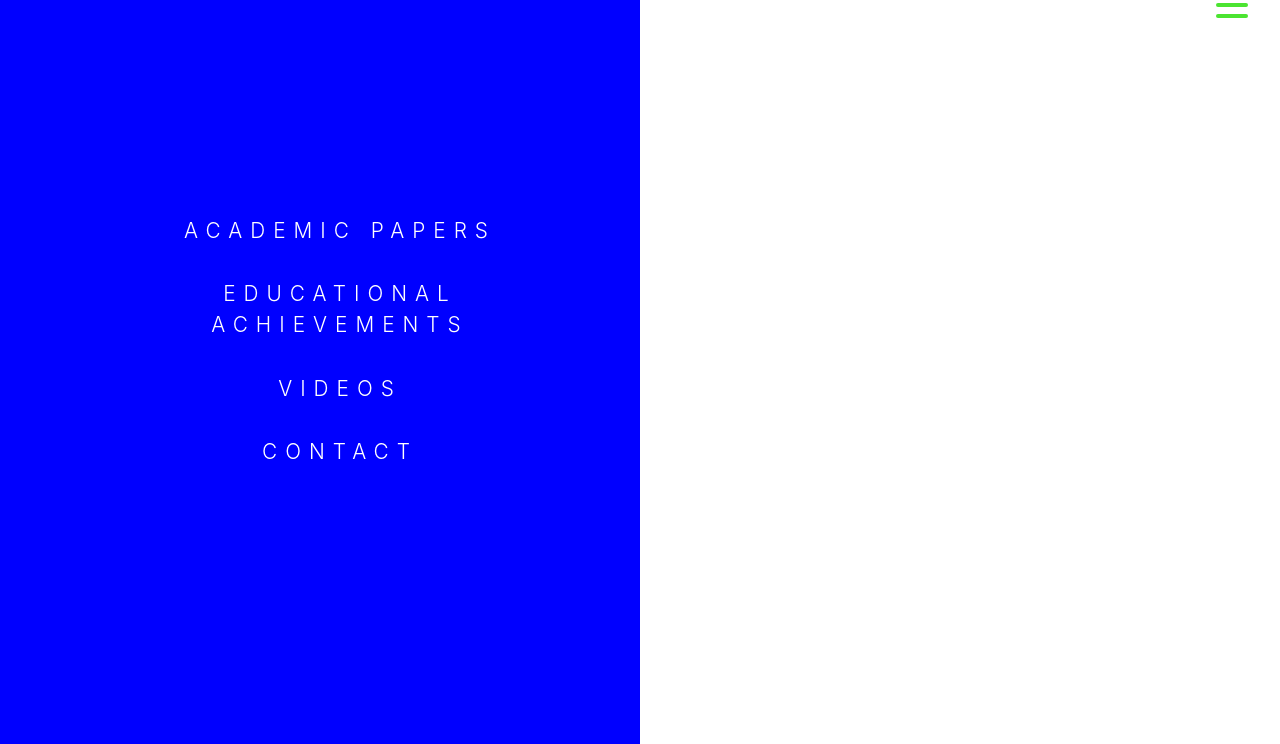
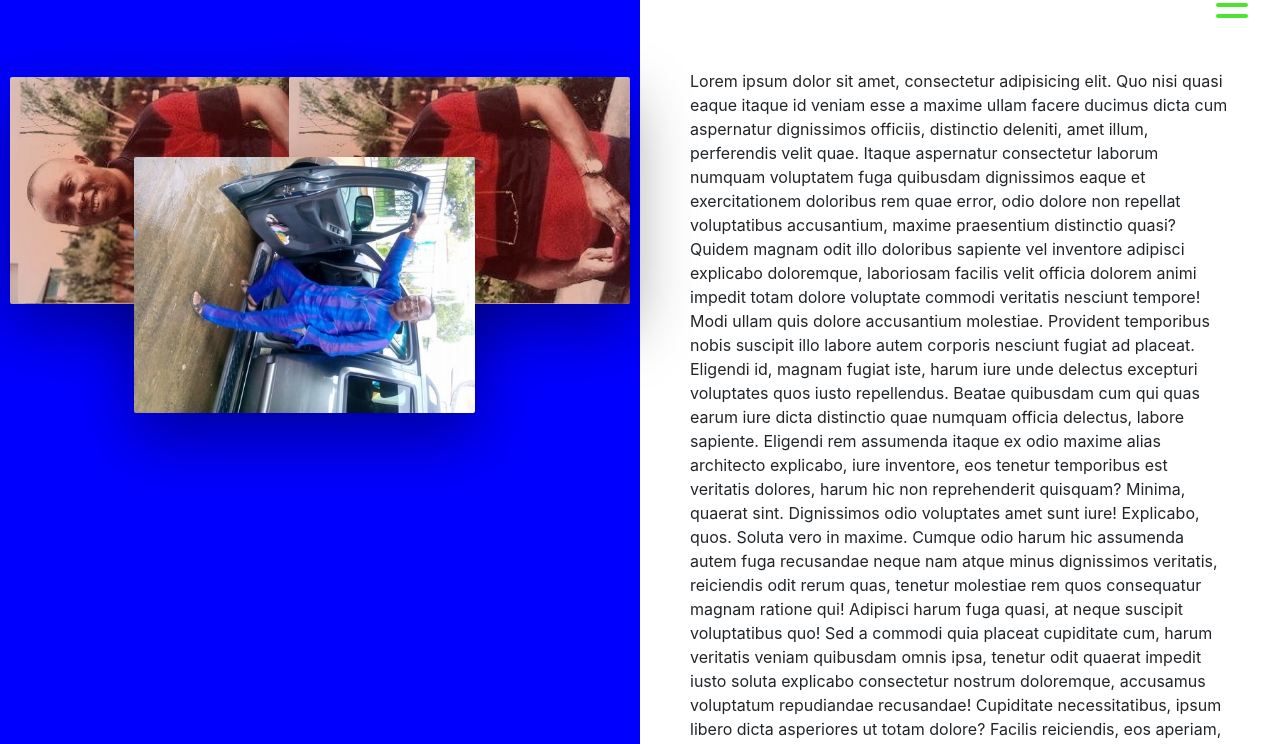
Before and after one commit to jamiebones/Prof_Ken_Website, a Gatsby site: page /profile in a window 1280 px wide. Before the commit this address had no page. Shown: the part 51-795 px from the top of the page. Built offline with nearby package versions, Linux system fonts and the light colour scheme; Gatsby itself is replaced by a stand-in of ours.

Commit message:
created profile page and added images

```diff
--- a/src/components/menu.js
+++ b/src/components/menu.js
@@ -94,13 +94,18 @@
     <StyledMenu open={open}>
       <ul className="navigation__list">
         <li className="navigation__item">
+          <Link className="navigation__link" to="/">
+            Home
+          </Link>
+        </li>
+        <li className="navigation__item">
           <Link className="navigation__link" to="/research-papers">
             Academic Papers
           </Link>
         </li>
         <li className="navigation__item">
-          <Link className="navigation__link" to="/">
-            Educational Achievements
+          <Link className="navigation__link" to="/profile">
+            Profile
           </Link>
         </li>
         <li className="navigation__item">
--- /dev/null
+++ b/src/pages/profile.js
@@ -0,0 +1,161 @@
+import React from "react"
+import styled from "styled-components"
+import Layout from "../components/layout"
+import SEO from "../components/seo"
+import ImageOne from "../images/ken1.jpg"
+import ImageTwo from "../images/ken2.jpg"
+import ImageThree from "../images/ken3.jpg"
+
+const ProfileStyles = styled.div`
+  .composition {
+    position: relative;
+    height: 100vh;
+    width: 50vw;
+
+    &__photo {
+      width: 55%;
+
+      box-shadow: 0 1.5rem 4rem rgba(0, 0, 0, 0.4);
+      border-radius: 2px;
+      position: absolute;
+      z-index: 10;
+      transition: all 0.2s;
+      outline-offset: 2rem;
+
+      &--p1 {
+        left: 0;
+        top: 8rem;
+      }
+      &--p2 {
+        right: 0;
+        top: 8rem;
+      }
+      &--p3 {
+        left: 20%;
+        top: 13rem;
+      }
+      &:hover {
+        transform: scale(1.05) translateY(-0.5rem);
+        box-shadow: 0 2.5rem 4rem rgba($color-black, 0.5);
+        z-index: 20;
+
+        outline: 1.5rem solid $color-primary;
+      }
+    }
+    //When we hover on composition, select the composition__photo that is NOT hovered:
+    &:hover &__photo:not(:hover) {
+      transform: scale(0.95);
+    }
+  }
+`
+
+export default function profile() {
+  return (
+    <Layout>
+      <SEO title="Profile page of Professor Kenneth Okpara." />
+      <ProfileStyles>
+        <div className="row no-gutters">
+          <div className="col-md-6">
+            <div className="fixed-div">
+              <div className="composition">
+                <img
+                  alt="Professor Kenneth Okpara"
+                  className="composition__photo composition__photo--p1"
+                  src={ImageTwo}
+                />
+                <img
+                  alt="Professor Kenneth Okpara"
+                  className="composition__photo composition__photo--p2"
+                  src={ImageTwo}
+                />
+                <img
+                  alt="Professor Kenneth Okpara"
+                  className="composition__photo composition__photo--p3"
+                  src={ImageThree}
+                />
+              </div>
+            </div>
+          </div>
+
+          <div className="col-md-6">
+            <div className="content">
+              <p>
+                Lorem ipsum dolor sit amet, consectetur adipisicing elit. Quo
+                nisi quasi eaque itaque id veniam esse a maxime ullam facere
+                ducimus dicta cum aspernatur dignissimos officiis, distinctio
+                deleniti, amet illum, perferendis velit quae. Itaque aspernatur
+                consectetur laborum numquam voluptatem fuga quibusdam
+                dignissimos eaque et exercitationem doloribus rem quae error,
+                odio dolore non repellat voluptatibus accusantium, maxime
+                praesentium distinctio quasi? Quidem magnam odit illo doloribus
+                sapiente vel inventore adipisci explicabo doloremque, laboriosam
+                facilis velit officia dolorem animi impedit totam dolore
+                voluptate commodi veritatis nesciunt tempore! Modi ullam quis
+                dolore accusantium molestiae. Provident temporibus nobis
+                suscipit illo labore autem corporis nesciunt fugiat ad placeat.
+                Eligendi id, magnam fugiat iste, harum iure unde delectus
+                excepturi voluptates quos iusto repellendus. Beatae quibusdam
+                cum qui quas earum iure dicta distinctio quae numquam officia
+                delectus, labore sapiente. Eligendi rem assumenda itaque ex odio
+                maxime alias architecto explicabo, iure inventore, eos tenetur
+                temporibus est veritatis dolores, harum hic non reprehenderit
+                quisquam? Minima, quaerat sint. Dignissimos odio voluptates amet
+                sunt iure! Explicabo, quos. Soluta vero in maxime. Cumque odio
+                harum hic assumenda autem fuga recusandae neque nam atque minus
+                dignissimos veritatis, reiciendis odit rerum quas, tenetur
+                molestiae rem quos consequatur magnam ratione qui! Adipisci
+                harum fuga quasi, at neque suscipit voluptatibus quo! Sed a
+                commodi quia placeat cupiditate cum, harum veritatis veniam
+                quibusdam omnis ipsa, tenetur odit quaerat impedit iusto soluta
+                explicabo consectetur nostrum doloremque, accusamus voluptatum
+                repudiandae recusandae! Cupiditate necessitatibus, ipsum libero
+                dicta asperiores ut totam dolore? Facilis reiciendis, eos
+                aperiam, corporis sint esse recusandae et nobis fugit, ut rerum
+                numquam. Dolores ipsam ut obcaecati nostrum atque a aperiam
+                autem at facilis soluta repudiandae provident, enim nam
+                consequatur nisi officia rem aspernatur dignissimos ullam
+                dolorem. Eos, reprehenderit, quisquam sunt alias magni
+                voluptatem facere voluptate quaerat nostrum deserunt saepe
+                adipisci assumenda porro provident quo sequi quae? Eius porro,
+                eum ipsum nisi, deserunt expedita minus quia delectus,
+                voluptatum veniam officiis cumque laborum? Ullam perferendis
+                officiis voluptates corporis? Omnis soluta numquam excepturi
+                aspernatur libero totam, sequi, dolor harum, ipsum eaque
+                praesentium? Nemo cupiditate neque, aperiam repellat animi
+                ratione aliquid hic perferendis porro est exercitationem
+                blanditiis laboriosam possimus et quia? Tempore maiores sit aut,
+                natus, aliquam minima voluptatum, eius dolorem rerum maxime
+                laudantium error debitis! Labore atque modi porro odit fugit
+                saepe ipsam blanditiis pariatur sit commodi dolorem,
+                necessitatibus provident error quaerat reprehenderit, rerum
+                exercitationem incidunt quas? Sapiente error reprehenderit rem
+                temporibus nesciunt dolorem repellendus non dolore illum
+                delectus et in aliquid, suscipit tenetur? Eaque, nobis! Aut
+                quis, aliquid blanditiis ab mollitia eos minus laboriosam
+                dolorem quasi nihil eius quam iste! Magnam ad dolor voluptates
+                modi maxime? Necessitatibus voluptates doloribus vero. Maiores
+                atque eum quo, esse delectus magni architecto nihil debitis
+                repellat enim blanditiis ipsa est totam illum quidem maxime
+                animi! Hic natus quaerat quos nam eveniet repellendus
+                perspiciatis nobis, architecto optio, quisquam voluptas ipsam
+                earum rem molestiae harum! Facilis voluptas aliquid laboriosam
+                necessitatibus vero labore quam id neque maxime officiis
+                voluptatibus error natus quidem tempore, fugit a, explicabo
+                quisquam dicta consectetur quos accusantium consequuntur nihil.
+                Esse velit iusto sed, saepe quam iste modi nisi officiis, nobis
+                quia, possimus delectus! Accusantium culpa commodi voluptatem
+                aliquam accusamus tenetur facilis maxime blanditiis repudiandae
+                ipsum in ratione, iste porro nam voluptatum hic nostrum,
+                excepturi eveniet dicta tempora eligendi id eius. Corrupti cum,
+                inventore cumque numquam, sapiente mollitia quis voluptates at
+                tempora, fugiat iure nostrum deleniti. Repellendus hic odio
+                aspernatur nostrum vero, beatae itaque, a voluptate laboriosam,
+                praesentium tenetur?
+              </p>
+            </div>
+          </div>
+        </div>
+      </ProfileStyles>
+    </Layout>
+  )
+}
```
Also changed, not shown: src/pages/page-2.js (deleted, +0 -16 lines), src/images/homeImage.jpg, src/images/ken1.jpg (added), src/images/ken2.jpg (added), src/images/ken3.jpg (added).
